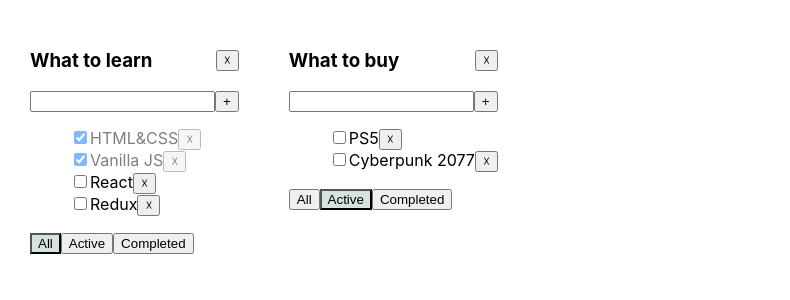
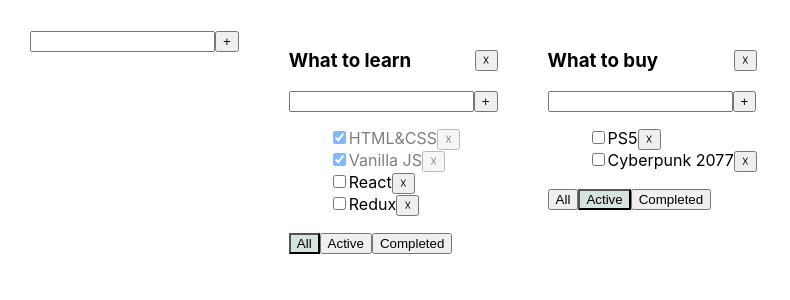
Before and after one commit to m-marc/react-todolist, a React (Create React App) app: page / in a window 1280 px wide. Shown: the top 300 px of the page, without its empty margins (0-790 px from the left). Built offline with nearby package versions, Linux system fonts and the light colour scheme.

Commit message:
Compoment for adding new task/list

```diff
--- /dev/null
+++ b/src/AddItemForm.tsx
@@ -0,0 +1,39 @@
+import React, {ChangeEvent, useState} from "react";
+
+type AddItemFormPropsType = {
+    addItem: (title: string) => void
+}
+
+const AddItemForm: React.FC<AddItemFormPropsType> = ({ addItem }) => {
+
+    const [stateTitle, setTitle] = useState("")
+    const [error, setError] = useState<string | null>(null)
+
+    const onChangeHandler = (e: ChangeEvent<HTMLInputElement>) => {
+        setTitle(e.currentTarget.value)
+    }
+
+    const onKeyPressHandler = (e: React.KeyboardEvent<HTMLInputElement>) => {
+        setError(null)
+        if (e.key === "Enter") handleClick()
+    }
+    //adding new item on button click
+    const handleClick = () => {
+        if (stateTitle.trim() !== "") {
+            addItem(stateTitle)
+            setTitle("")
+        } else setError("Title is required")
+    }
+
+    return <div>
+        <input value={stateTitle}
+               onChange={onChangeHandler}
+               onKeyPress={onKeyPressHandler}
+               className={error ? "error" : ""}
+        />
+        <button onClick={handleClick}>+</button>
+        {error && <div className="error-message">{error}</div>}
+    </div>
+}
+
+export default AddItemForm
--- a/src/App.tsx
+++ b/src/App.tsx
@@ -2,6 +2,7 @@ import React, {useState} from 'react'
 import './App.css'
 import {v1} from "uuid";
 import Todolist from "./Todolist";
+import AddItemForm from "./AddItemForm";
 
 export interface TaskType {
     id: string
@@ -24,7 +25,7 @@ export type FilterValuesType = "all" | "completed" | "active"
 const listId1 = v1()
 const listId2 = v1()
 
-const initData = {
+const initData: TaskStateType = {
     [listId1]: [
         {id: v1(), title: "HTML&CSS", isDone: true},
         {id: v1(), title: "Vanilla JS", isDone: true},
@@ -52,14 +53,7 @@ const initTodolist: Array<TodolistType> = [
     }
 ]
 
-export const changeFilter = (taskList: Array<TaskType>, filter: FilterValuesType): Array<TaskType> => {
-    if (filter === "completed") return taskList.filter(t => t.isDone)
-    else if (filter === "active") return taskList.filter(t => !t.isDone)
-    else return taskList
-}
-
 export const changeStatus = (taskList: TaskStateType, id: string, status: boolean, listId: string) => {
-
     const selectedTask = taskList[listId].find(t => t.id === id)
     if (selectedTask) selectedTask.isDone = status
     return {...taskList}
@@ -101,8 +95,22 @@ function App() {
         setTasks({...tasks})
     }
 
+    const addList = (title: string) => {
+        let newList: TodolistType = {
+            id: v1(),
+            filter: 'all',
+            title: title
+        }
+        setTodoList([newList, ...todoList])
+        setTasks({
+            ...tasks,
+            [newList.id]: []
+        })
+    }
+
     return (
         <div className="App">
+            <AddItemForm addItem={addList} />
             {
                 todoList.map(tl => {
                     let filteredTasks = tasks[tl.id]
--- a/src/Todolist.tsx
+++ b/src/Todolist.tsx
@@ -1,6 +1,7 @@
 import React, {ChangeEvent, useState} from "react";
 import {FilterValuesType, TaskType} from "./App";
 import SingleTask from "./SingleTask";
+import AddItemForm from "./AddItemForm";
 
 type TaskListPropsType = {
     title: string
@@ -15,7 +16,12 @@ type TaskListPropsType = {
 }
 
 const Todolist: React.FC<TaskListPropsType> = ({tasks, deleteTaskCallback, changeStatusCallback, addTaskCallback, title, changeFilter, filter, id, removeListCallback}) => {
-    const [error, setError] = useState<string | null>(null)
+    const s = {
+        display: 'flex',
+        alignItems: 'center',
+        justifyContent: 'space-between',
+    }
+
     const mappedList = tasks.map((t: TaskType)  => (
         <SingleTask
             key={t.id}
@@ -25,41 +31,12 @@ const Todolist: React.FC<TaskListPropsType> = ({tasks, deleteTaskCallback, chang
             changeStatusCallback={changeStatusCallback} />
     ))
 
-    const [stateTitle, setTitle] = useState("")
-
-    const addCallback = () => {
-        if (stateTitle.trim() !== "") {
-            addTaskCallback(stateTitle, id)
-            setTitle("")
-        } else setError("Title is required")
-    }
-
-    const onChangeHandler = (e: ChangeEvent<HTMLInputElement>) => {
-        setTitle(e.currentTarget.value)
-    }
-
-    const onKeyPressHandler = (e: React.KeyboardEvent<HTMLInputElement>) => {
-        setError(null)
-        if (e.key === "Enter") addCallback()
-    }
-
-    const onAllClickHandler = (e: React.MouseEvent<HTMLElement>) => {
-        changeFilter(id, "all")
-    }
-    const onActiveClickHandler = (e: React.MouseEvent<HTMLElement>) => {
-        changeFilter(id,"active")
-    }
-    const onCompletedClickHandler = (e: React.MouseEvent<HTMLElement>) => {
-        changeFilter(id,"completed")
-    }
-
+    const onAllClickHandler = (e: React.MouseEvent<HTMLElement>) => changeFilter(id, "all")
+    const onActiveClickHandler = (e: React.MouseEvent<HTMLElement>) => changeFilter(id,"active")
+    const onCompletedClickHandler = (e: React.MouseEvent<HTMLElement>) => changeFilter(id,"completed")
     const onClickRemoveHandler = (e: React.MouseEvent<HTMLElement>) => removeListCallback(id)
 
-    const s = {
-        display: 'flex',
-        alignItems: 'center',
-        justifyContent: 'space-between',
-    }
+    const handleAdd = (itemTitle: string) => addTaskCallback(itemTitle, id)
 
     return (
         <div>
@@ -67,16 +44,7 @@ const Todolist: React.FC<TaskListPropsType> = ({tasks, deleteTaskCallback, chang
                 <h3>{title}</h3>
                 <button onClick={onClickRemoveHandler}>&#9747;</button>
             </div>
-
-            <div>
-                <input value={stateTitle}
-                       onChange={onChangeHandler}
-                       onKeyPress={onKeyPressHandler}
-                       className={error ? "error" : ""}
-                />
-                <button onClick={addCallback}>+</button>
-                {error && <div className="error-message">{error}</div>}
-            </div>
+            <AddItemForm addItem={handleAdd}/>
             <ul>
                 {mappedList}
             </ul>
```
